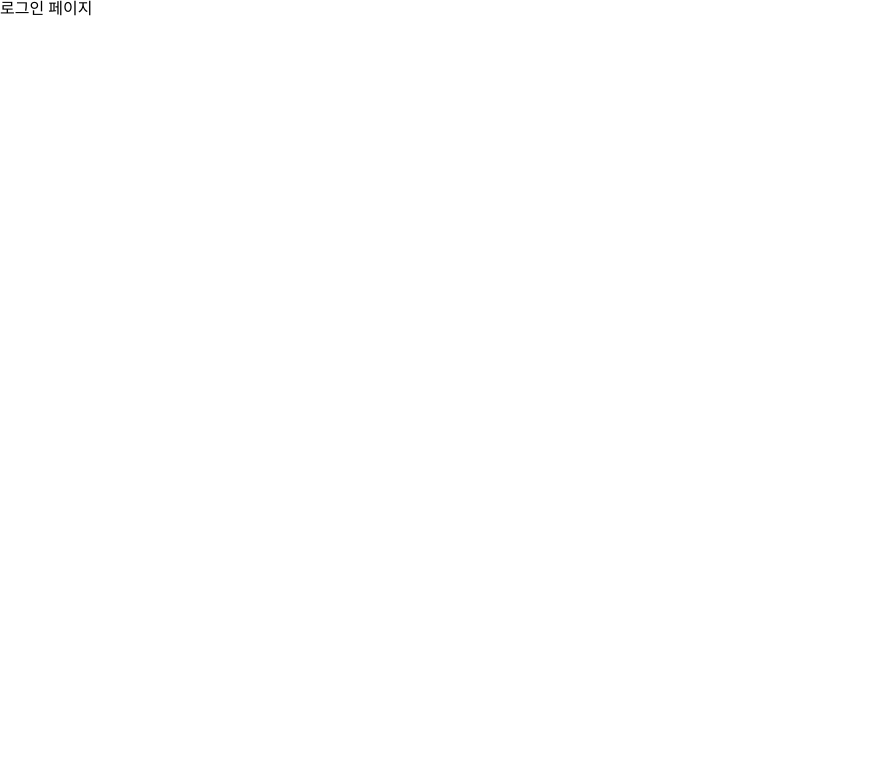
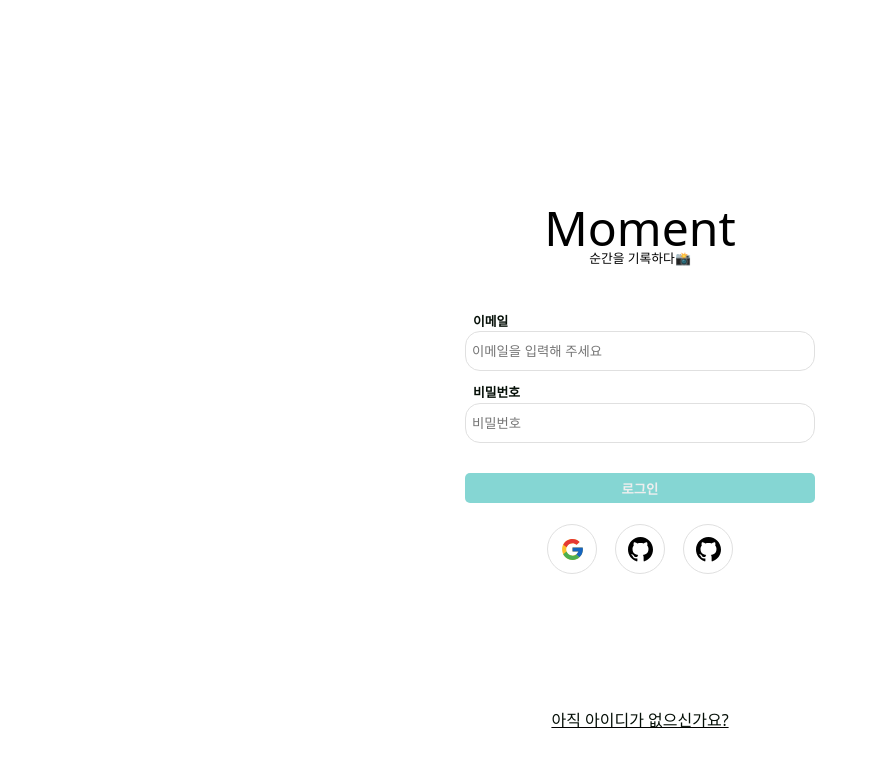
Before and after one commit to kimgyul11/moment, a React (Vite) app: page /login in a window 1280 px wide. Shown: the top 766 px of the page, without its empty margins (0-878 px from the left). Built offline with nearby package versions, Linux system fonts and the light colour scheme.

Commit message:
로그인 구현

```diff
--- /dev/null
+++ b/src/assets/styled_component/login-signup.js
@@ -0,0 +1,102 @@
+import styled from "styled-components";
+
+export const InputWrap = styled.div`
+  display: flex;
+  flex-direction: column;
+  width: 100%;
+  height: 80px;
+`;
+export const ErrText = styled.p`
+  color: #c14454;
+  font-size: 0.7rem;
+  margin-left: 5px;
+  margin-top: 5px;
+`;
+export const CompleteText = styled.p`
+  color: #2f4a8e;
+  font-size: 0.7rem;
+  margin-left: 5px;
+  margin-top: 5px;
+`;
+
+export const Wrap = styled.div`
+  width: 100%;
+  height: 100vh;
+  display: flex;
+  justify-content: center;
+  align-items: center;
+  flex-direction: column;
+`;
+export const Title = styled.div`
+  display: flex;
+  flex-direction: column;
+  justify-content: center;
+  align-items: center;
+  margin-bottom: 50px;
+  -webkit-user-select: none;
+  -moz-user-select: none;
+  -ms-user-select: none;
+  user-select: none;
+  h1 {
+    font-size: 3rem;
+    line-height: 3rem;
+  }
+  em {
+    font-size: 0.8rem;
+    font-style: normal;
+    text-align: end;
+  }
+`;
+
+export const Form = styled.form`
+  width: 50%;
+  height: 80%;
+  max-width: 350px;
+  display: flex;
+  flex-direction: column;
+  justify-content: center;
+  @media (max-width: 800px) {
+    width: 80%;
+  }
+`;
+
+export const Lable = styled.label`
+  font-size: 0.8rem;
+  margin-left: 8px;
+  margin-bottom: 4px;
+  font-weight: bold;
+  color: #050f07;
+`;
+export const Input = styled.input`
+  height: 40px;
+  border-radius: 15px;
+  padding: 6px;
+  border: 1px solid ${({ $hasErr }) => ($hasErr ? "red" : "#e0e0e0")};
+  &:focus {
+    border: 1px solid #85d6d3;
+    outline: none;
+  }
+`;
+export const Button = styled.button`
+  border: none;
+  border-radius: 5px;
+  margin-top: 15px;
+  height: 30px;
+  background-color: #85d6d3;
+  color: #eee;
+  font-weight: bold;
+  cursor: pointer;
+  &:disabled {
+    background: #a0a0a0;
+    cursor: not-allowed;
+  }
+`;
+export const Linkbtn = styled.p`
+  a {
+    text-decoration: none;
+    color: #050f07;
+  }
+
+  text-decoration: underline;
+  cursor: pointer;
+`;
--- /dev/null
+++ b/src/assets/styled_component/social-btn.js
@@ -0,0 +1,64 @@
+import styled from "styled-components";
+
+export const Container = styled.span`
+  background-color: white;
+  border: 1px solid #e0e0e0;
+  width: 50px;
+  height: 50px;
+  position: relative;
+  font-weight: 500;
+  border-radius: 50%;
+  display: flex;
+  justify-content: center;
+  align-items: center;
+  margin: 6px 9px;
+  cursor: pointer;
+  p {
+    display: none;
+    position: absolute;
+    text-align: center;
+    font-size: 0.7rem;
+    top: 63px;
+    left: -62%;
+    width: 100px;
+    height: 45px;
+    padding-top: 15px;
+    background: #fff;
+    -webkit-border-radius: 12px;
+    -moz-border-radius: 12px;
+    border-radius: 12px;
+    border: #e0e0e0 solid 1px;
+    &::after {
+      content: "";
+      position: absolute;
+      border-style: solid;
+      border-width: 0 17px 11px;
+      border-color: #fff transparent;
+      display: block;
+      width: 0;
+      z-index: 1;
+      top: -11px;
+      left: 36px;
+    }
+    &::before {
+      content: "";
+      position: absolute;
+      border-style: solid;
+      border-width: 0 17px 11px;
+      border-color: #e0e0e0 transparent;
+      display: block;
+      width: 0;
+      z-index: 0;
+      top: -12px;
+      left: 36px;
+    }
+  }
+  &:hover {
+    & p {
+      display: block;
+    }
+  }
+`;
+export const Logo = styled.img`
+  height: 25px;
+`;
--- /dev/null
+++ b/src/components/GithubBtn.jsx
@@ -0,0 +1,44 @@
+import { GithubAuthProvider, signInWithPopup } from "firebase/auth";
+import { useNavigate } from "react-router-dom";
+import styled from "styled-components";
+import { auth } from "../utils/firebase";
+import { Container } from "../assets/styled_component/social-btn";
+
+const Button = styled.span`
+  background-color: white;
+  border: 1px solid #e0e0e0;
+  width: 50px;
+  height: 50px;
+
+  font-weight: 500;
+  border-radius: 50%;
+  display: flex;
+  justify-content: center;
+  align-items: center;
+  margin-top: 6px;
+  cursor: pointer;
+`;
+const Logo = styled.img`
+  height: 25px;
+`;
+
+const GithubBtn = () => {
+  const navigate = useNavigate();
+  const onClick = async () => {
+    const provider = new GithubAuthProvider();
+    try {
+      await signInWithPopup(auth, provider);
+      navigate("/");
+    } catch (e) {
+      console.log(e);
+    }
+  };
+  return (
+    <Container onClick={onClick}>
+      <Logo src="/github-log.svg" />
+      <p>GitHub로 로그인</p>
+    </Container>
+  );
+};
+
+export default GithubBtn;
--- /dev/null
+++ b/src/components/GoogleBtn.jsx
@@ -0,0 +1,26 @@
+import { GoogleAuthProvider, signInWithPopup } from "firebase/auth";
+import styled from "styled-components";
+import { auth } from "../utils/firebase";
+import { useNavigate } from "react-router-dom";
+import { Container, Logo } from "../assets/styled_component/social-btn";
+
+const GoogleBtn = () => {
+  const navigate = useNavigate();
+  const onclick = async () => {
+    const provider = new GoogleAuthProvider();
+    try {
+      await signInWithPopup(auth, provider);
+      navigate("/");
+    } catch (e) {
+      console.error(e);
+    }
+  };
+  return (
+    <Container onClick={onclick}>
+      <Logo src="/google-log.svg" />
+      <p>Google로 로그인</p>
+    </Container>
+  );
+};
+
+export default GoogleBtn;
--- a/src/hooks/useInput.jsx
+++ b/src/hooks/useInput.jsx
@@ -6,6 +6,7 @@ const useInput = (validation) => {
 
   const enteredValueIsValid = validation(enterdValue);
   const hasErr = !enteredValueIsValid && inputTouched;
+  const complate = !hasErr && inputTouched;
 
   const onChange = (e) => {
     setEnterdValue(e.target.value);
@@ -24,6 +25,7 @@ const useInput = (validation) => {
     hasErr,
     onChange,
     onBlur,
+    complate,
     reset,
   };
 };
--- a/src/pages/Login.jsx
+++ b/src/pages/Login.jsx
@@ -1,5 +1,90 @@
+import { Link } from "react-router-dom";
+import {
+  Button,
+  Form,
+  Input,
+  Lable,
+  Linkbtn,
+  Title,
+  Wrap,
+} from "../assets/styled_component/login-signup";
+import { useState } from "react";
+import GoogleBtn from "../components/GoogleBtn";
+import styled from "styled-components";
+import GithubBtn from "../components/GithubBtn";
+
+const InputWrap = styled.div`
+  display: flex;
+  flex-direction: column;
+  width: 100%;
+  margin-bottom: 15px;
+`;
+const SocialBtnWrap = styled.div`
+  width: 100%;
+  margin-top: 15px;
+  display: flex;
+  justify-content: center;
+`;
+
 const Login = () => {
-  return <div>로그인 페이지</div>;
+  const [loginInfo, setLoginInfo] = useState({
+    email: "",
+    password: "",
+  });
+  const onSubmit = (e) => {
+    e.preventDefault();
+  };
+  const onChange = (e) => {
+    const { name, value } = e.target;
+    if (name === "email") {
+      setLoginInfo((prev) => ({ ...prev, email: value }));
+    }
+    if (name === "password") {
+      setLoginInfo((prev) => ({ ...prev, password: value }));
+    }
+    console.log(loginInfo.email, loginInfo.password);
+  };
+  return (
+    <Wrap>
+      <Form onSubmit={onSubmit}>
+        <Title>
+          <h1>Moment</h1>
+          <em>순간을 기록하다📸</em>
+        </Title>
+        <InputWrap>
+          <Lable>이메일</Lable>
+          <Input
+            type="email"
+            placeholder="이메일을 입력해 주세요"
+            name="email"
+            value={loginInfo.email}
+            onChange={onChange}
+            required
+          />
+        </InputWrap>
+        <InputWrap>
+          <Lable>비밀번호</Lable>
+          <Input
+            type="password"
+            placeholder="비밀번호"
+            name="password"
+            value={loginInfo.password}
+            onChange={onChange}
+            required
+          />
+        </InputWrap>
+        <Button>로그인</Button>
+        <SocialBtnWrap>
+          <GoogleBtn />
+          <GithubBtn />
+          <GithubBtn />
+        </SocialBtnWrap>
+      </Form>
+      <Linkbtn>
+        <Link to="/sign-up">아직 아이디가 없으신가요?</Link>
+      </Linkbtn>
+    </Wrap>
+  );
 };
 
 export default Login;
--- a/src/pages/Signup.jsx
+++ b/src/pages/Signup.jsx
@@ -1,98 +1,23 @@
 import { createUserWithEmailAndPassword, updateProfile } from "firebase/auth";
+import { auth } from "../utils/firebase";
+import { Link } from "react-router-dom";
+import useInput from "../hooks/useInput";
 import { useState } from "react";
-import styled from "styled-components";
-import { auth } from "../utils/firebase";
-import { Link, useNavigate } from "react-router-dom";
-import useInput from "../hooks/useInput";
-
-const InputWrap = styled.div`
-  display: flex;
-  flex-direction: column;
-  width: 100%;
-  height: 80px;
-`;
-const ErrText = styled.p`
-  color: #c14454;
-  font-size: 0.7rem;
-  margin-left: 5px;
-  margin-top: 5px;
-`;
-
-const Wrap = styled.div`
-  width: 100%;
-  height: 100vh;
-  display: flex;
-  justify-content: center;
-  align-items: center;
-  flex-direction: column;
-`;
-const Title = styled.div`
-  display: flex;
-  flex-direction: column;
-  justify-content: center;
-  align-items: center;
-  margin-bottom: 50px;
-  -webkit-user-select: none;
-  -moz-user-select: none;
-  -ms-user-select: none;
-  user-select: none;
-  h1 {
-    font-size: 3rem;
-    line-height: 3rem;
-  }
-  em {
-    font-size: 0.8rem;
-    font-style: normal;
-    text-align: end;
-  }
-`;
-const Form = styled.form`
-  width: 20%;
-  height: 80%;
-  display: flex;
-  flex-direction: column;
-  justify-content: center;
-  @media (max-width: 800px) {
-    width: 80%;
-  }
-`;
-const Lable = styled.label`
-  font-size: 0.8rem;
-  margin-left: 8px;
-  margin-bottom: 4px;
-  font-weight: bold;
-  color: #050f07;
-`;
-const Input = styled.input`
-  height: 40px;
-  border-radius: 15px;
-  padding: 6px;
-  border: 1px solid ${({ $hasErr }) => ($hasErr ? "red" : "#e0e0e0")};
-  &:focus {
-    border: 1px solid #85d6d3;
-    outline: none;
-  }
-`;
-const Button = styled.button`
-  border: none;
-  border-radius: 5px;
-  height: 30px;
-  background-color: #85d6d3;
-  color: #eee;
-  font-weight: bold;
-  cursor: pointer;
-`;
-const Linkbtn = styled.p`
-  a {
-    text-decoration: none;
-    color: #050f07;
-  }
-
-  text-decoration: underline;
-  cursor: pointer;
-`;
+import {
+  Button,
+  CompleteText,
+  ErrText,
+  Form,
+  Input,
+  InputWrap,
+  Lable,
+  Linkbtn,
+  Title,
+  Wrap,
+} from "../assets/styled_component/login-signup";
 
 const Signup = () => {
+  const [loading, setLoading] = useState(false);
   const {
     enterdValue: enteredEmail,
     enteredValueIsValid: enteredEmail_valid,
@@ -116,7 +41,7 @@ const Signup = () => {
     onChange: onChangePW,
     onBlur: onBlurPW,
     reset: resetPW,
-  } = useInput((value) => value.length > 6);
+  } = useInput((value) => value.trim() !== "" && value.length > 6);
   const {
     enterdValue: enteredPWC,
     enteredValueIsValid: enteredPWC_valid,
@@ -124,6 +49,7 @@ const Signup = () => {
     onChange: onChangePWC,
     onBlur: onBlurPWC,
     reset: resetPWC,
+    complate: complatePWC,
   } = useInput((value) => value === enteredPW);
 
   //form 유효성검사 체크
@@ -142,6 +68,7 @@ const Signup = () => {
   const onSubmit = async (e) => {
     e.preventDefault();
     if (!formIsValid) return;
+    setLoading(true);
     try {
       const credentials = await createUserWithEmailAndPassword(
         auth,
@@ -152,6 +79,8 @@ const Signup = () => {
       await updateProfile(credentials.user, { displayName: enteredNN });
     } catch (e) {
       console.log(e);
+    } finally {
+      setLoading(false);
     }
     console.log(enteredEmail, enteredNN, enteredPW);
     resetEmail();
@@ -166,9 +95,8 @@ const Signup = () => {
           <h1>Moment</h1>
           <em>순간을 기록하다📸</em>
         </Title>
-
         <InputWrap>
-          <Lable>Email</Lable>
+          <Lable>이메일</Lable>
           <Input
             $hasErr={emailhaserr}
             type="email"
@@ -176,13 +104,14 @@ const Signup = () => {
             value={enteredEmail}
             onChange={onChangeEmail}
             onBlur={onBlurEmail}
+            required
           />
           {emailhaserr && (
             <ErrText>올바른 이메일 형식으로 입력해주세요!</ErrText>
           )}
         </InputWrap>
         <InputWrap>
-          <Lable>Nickname</Lable>
+          <Lable>닉네임</Lable>
           <Input
             $hasErr={enteredNN_hasErr}
             type="text"
@@ -190,11 +119,12 @@ const Signup = () => {
             value={enteredNN}
             onChange={onChangeNN}
             onBlur={onBlurNN}
+            required
           />
           {enteredNN_hasErr && <ErrText>최소 2글자 이상 작성해주세요</ErrText>}
         </InputWrap>
         <InputWrap>
-          <Lable>Password</Lable>
+          <Lable>비밀번호</Lable>
           <Input
             $hasErr={enteredPW_hasErr}
             type="password"
@@ -202,11 +132,12 @@ const Signup = () => {
             value={enteredPW}
             onChange={onChangePW}
             onBlur={onBlurPW}
+            required
           />
           {enteredPW_hasErr && <ErrText>최소 6글자 이상 작성해주세요</ErrText>}
         </InputWrap>
         <InputWrap>
-          <Lable>Password confirm</Lable>
+          <Lable>비밀번호 확인</Lable>
           <Input
             $hasErr={enteredPWC_hasErr}
             type="password"
@@ -214,12 +145,16 @@ const Signup = () => {
             value={enteredPWC}
             onChange={onChangePWC}
             onBlur={onBlurPWC}
+            required
           />
           {enteredPWC_hasErr && (
             <ErrText>비밀번호가 일치하지 않습니다.</ErrText>
           )}
+          {complatePWC && <CompleteText>비밀번호가 일치합니다✅</CompleteText>}
         </InputWrap>
-        <Button>가입</Button>
+        <Button disabled={loading}>
+          {loading ? "회원 생성중..👷‍♂️" : "회원가입"}
+        </Button>
       </Form>
       <Linkbtn>
         <Link to="/login">이미 아이디가 있으신가요?</Link>
```
Also changed, not shown: public/github-log.svg (added), public/google-log.svg (added).
